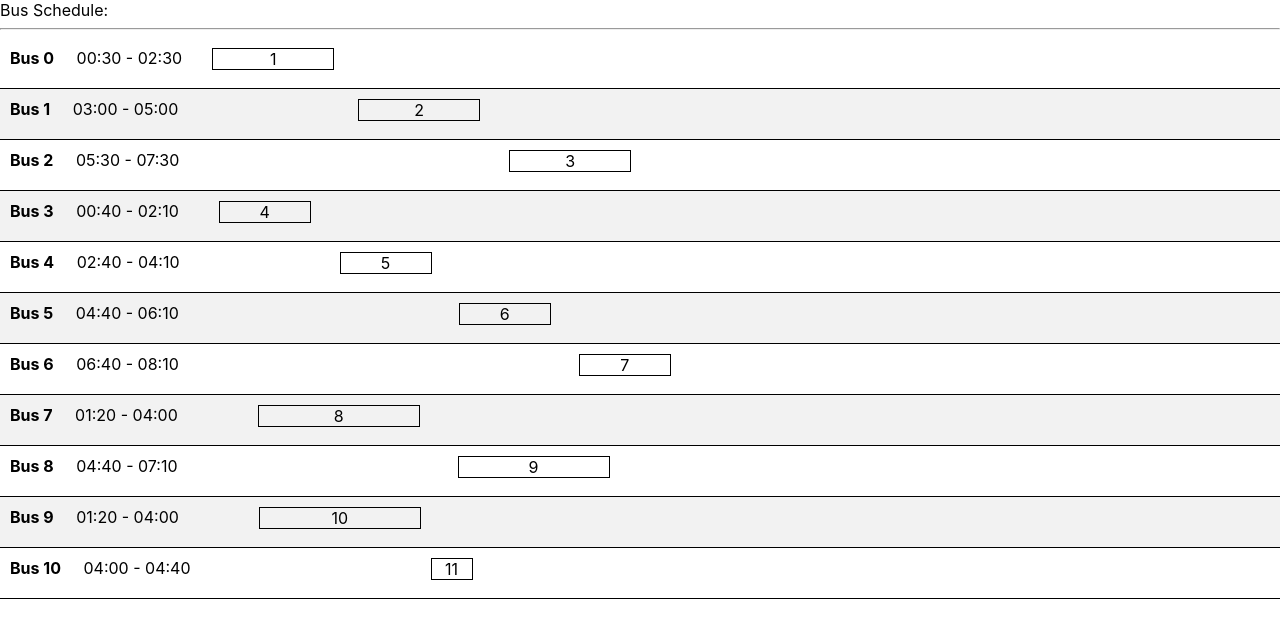
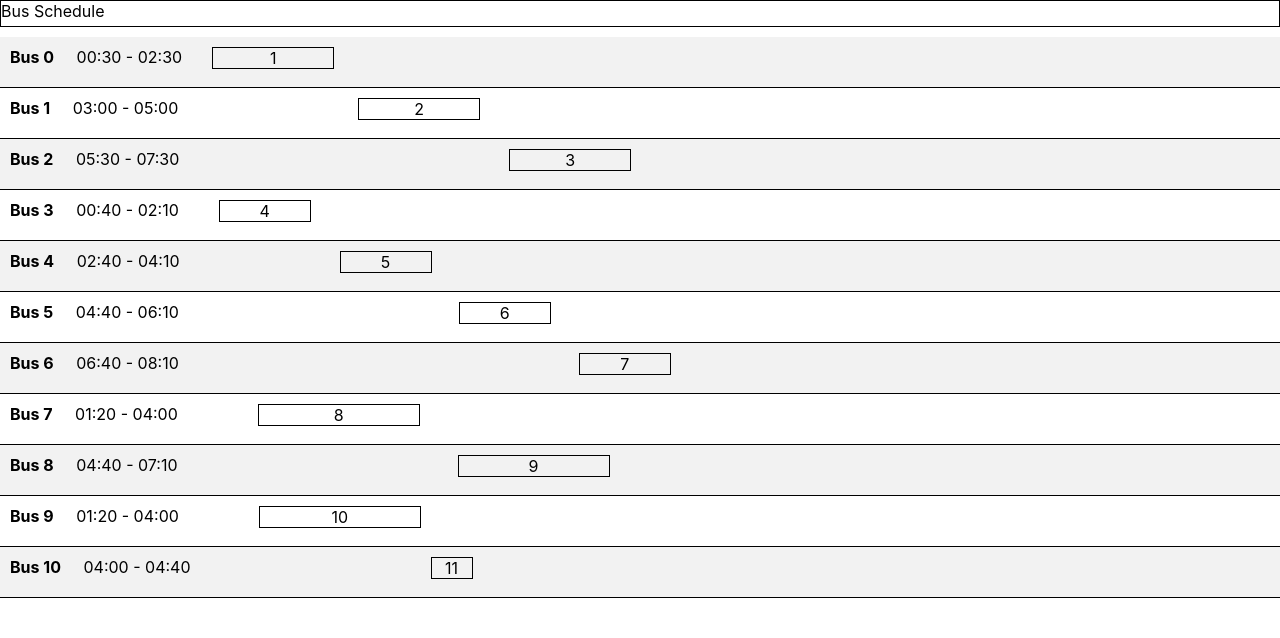
Before and after one commit to brenthaas/bus_schedule, a React (Create React App) app: page / in a window 1280 px wide. Shown: the top 638 px of the page. Built offline with nearby package versions, Linux system fonts and the light colour scheme.

Commit message:
make heading component

```diff
--- a/src/App.css
+++ b/src/App.css
@@ -22,6 +22,13 @@
 .bus-trips {
   position: absolute;
   display: inline-block;
+}
+
+.heading {
+  border: 1px;
+  border-style: solid;
+  padding-bottom: 5px;
+  margin-bottom: 10px;
 }
 
 .trip {
--- a/src/components/BusSchedule.js
+++ b/src/components/BusSchedule.js
@@ -2,6 +2,7 @@ import React, { useContext } from 'react';
 import { BusScheduleContext } from '../BusScheduleStateProvider';
 import Bus from './Bus';
 import NewBus from './NewBus';
+import ScheduleHeading from './ScheduleHeading';
 
 const BusSchedule = () => {
   const { state } = useContext(BusScheduleContext);
@@ -9,8 +10,7 @@ const BusSchedule = () => {
   if (state) {
     return (
       <div className='bus-schedule'>
-        <div>Bus Schedule:</div>
-        <hr/>
+        <ScheduleHeading/>
         { state.busses.map(bus => <Bus bus={bus} key={`BUS-${bus.id}`}/> )}
         { state.selectedTripId ? <NewBus/> : '' }
       </div>
--- /dev/null
+++ b/src/components/ScheduleHeading.js
@@ -0,0 +1,9 @@
+import React from 'react';
+
+const ScheduleHeading = () => {
+  return (
+    <div className='heading'>Bus Schedule</div>
+  );
+}
+
+export default ScheduleHeading;
```
